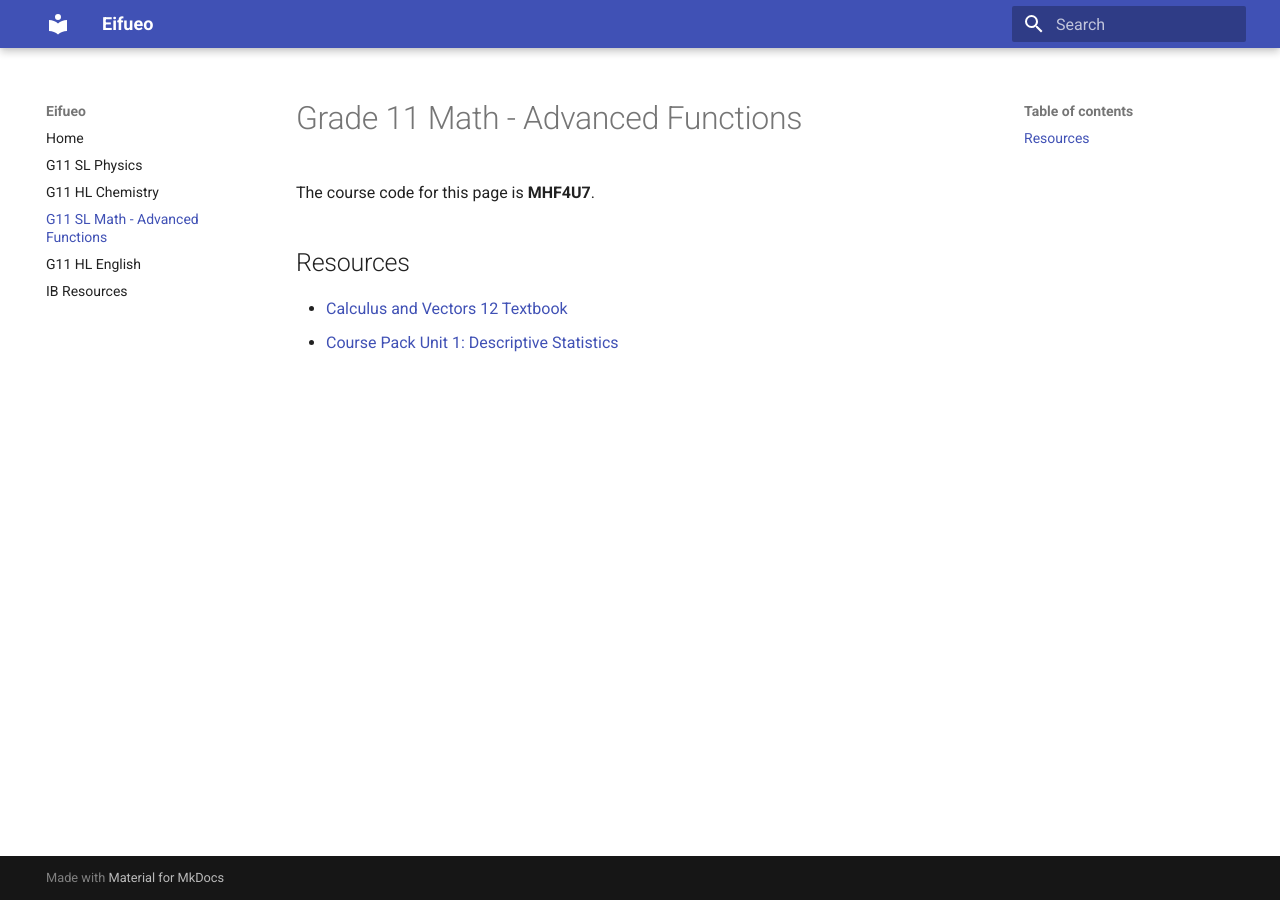
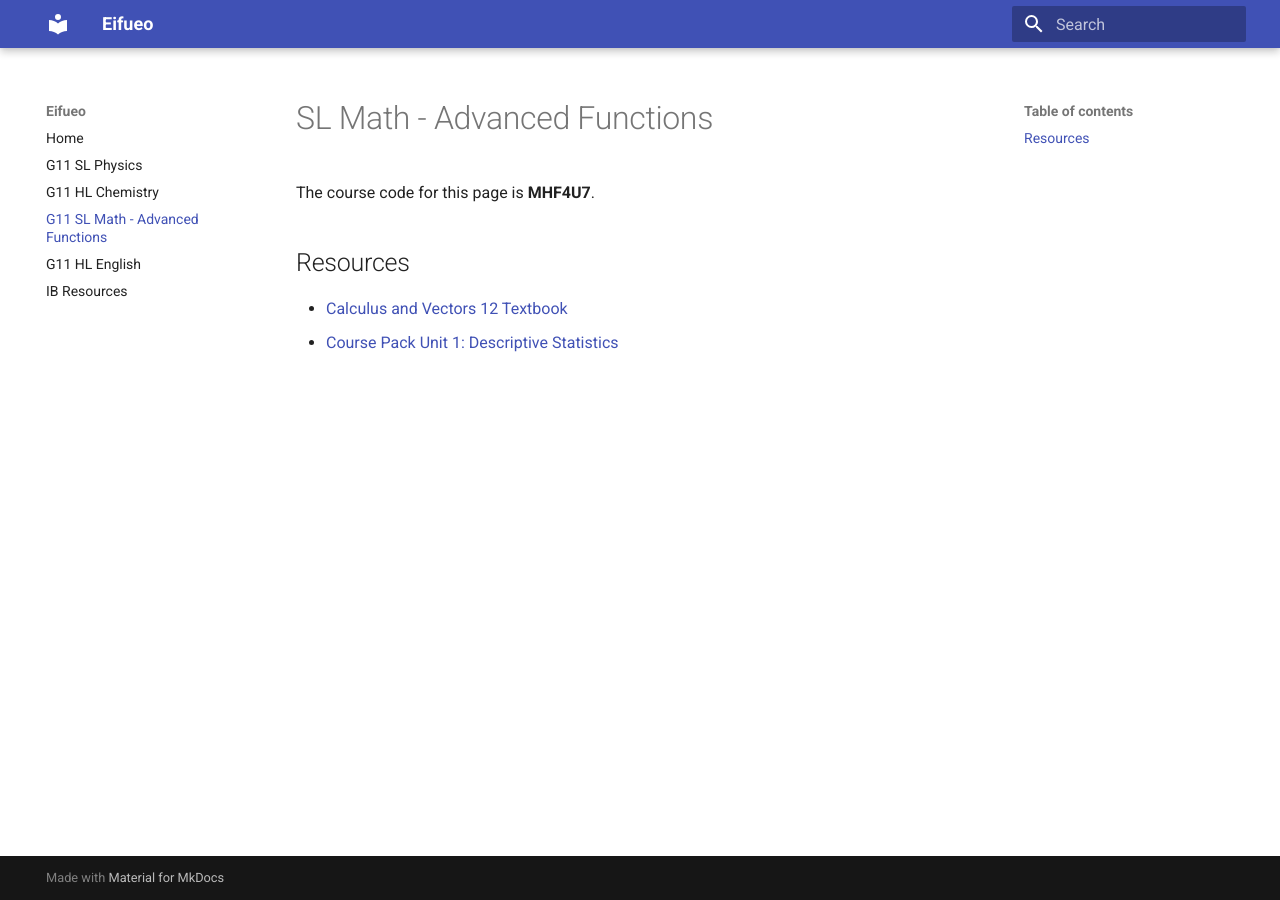
Before and after one commit to potatoeggy/eifueo, an MkDocs documentation site: the page built from docs/mhf4u7.md, in a window 1280 px wide. Built offline with MkDocs 1.6.1 and Material for MkDocs 9.7.7, drawn with Linux system fonts in a browser that asks for light colours.

Commit message:
setup: rename title to reflect division of semesters

```diff
--- a/docs/mhf4u7.md
+++ b/docs/mhf4u7.md
@@ -1,6 +1,8 @@
-# Grade 11 Math - Advanced Functions
+# SL Math - Advanced Functions
 
 The course code for this page is **MHF4U7**.
+
+
 
 ## Resources
 
```
Also changed, not shown: docs/eng3uz.md (+1 -1 lines), docs/sch3uz.md (+2 -0 lines).
